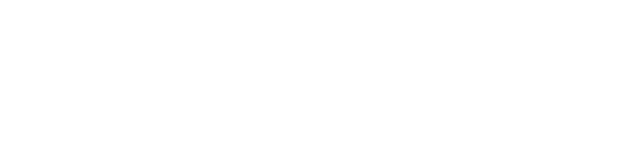
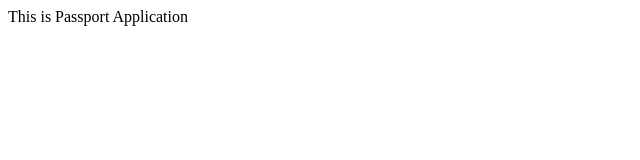
Before and after one commit to Snehavarma888/Passport-Application1, a plain HTML site: page index.html in a window 1280 px wide. Shown: the whole page, without its empty margins (0-640 px from the left). Drawn offline with Linux system fonts and the light colour scheme.

Commit message:
Added css file

```diff
--- a/index.html
+++ b/index.html
@@ -3,6 +3,6 @@
         <title>Passport Application</title>
     </head>
     <body>
-
+        <p>This is Passport Application</p>
     </body>
 </html>
```
Also changed, not shown: css/design.css (added).
